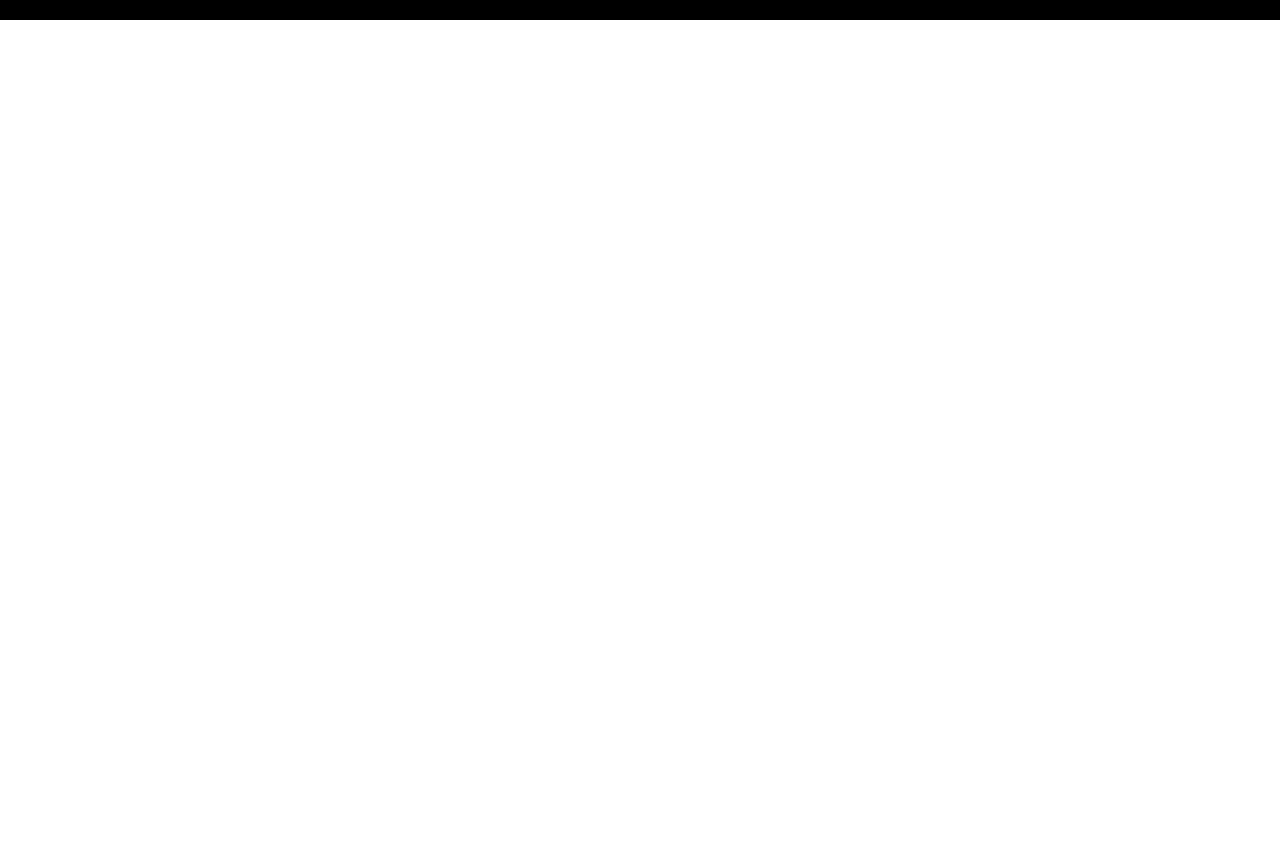
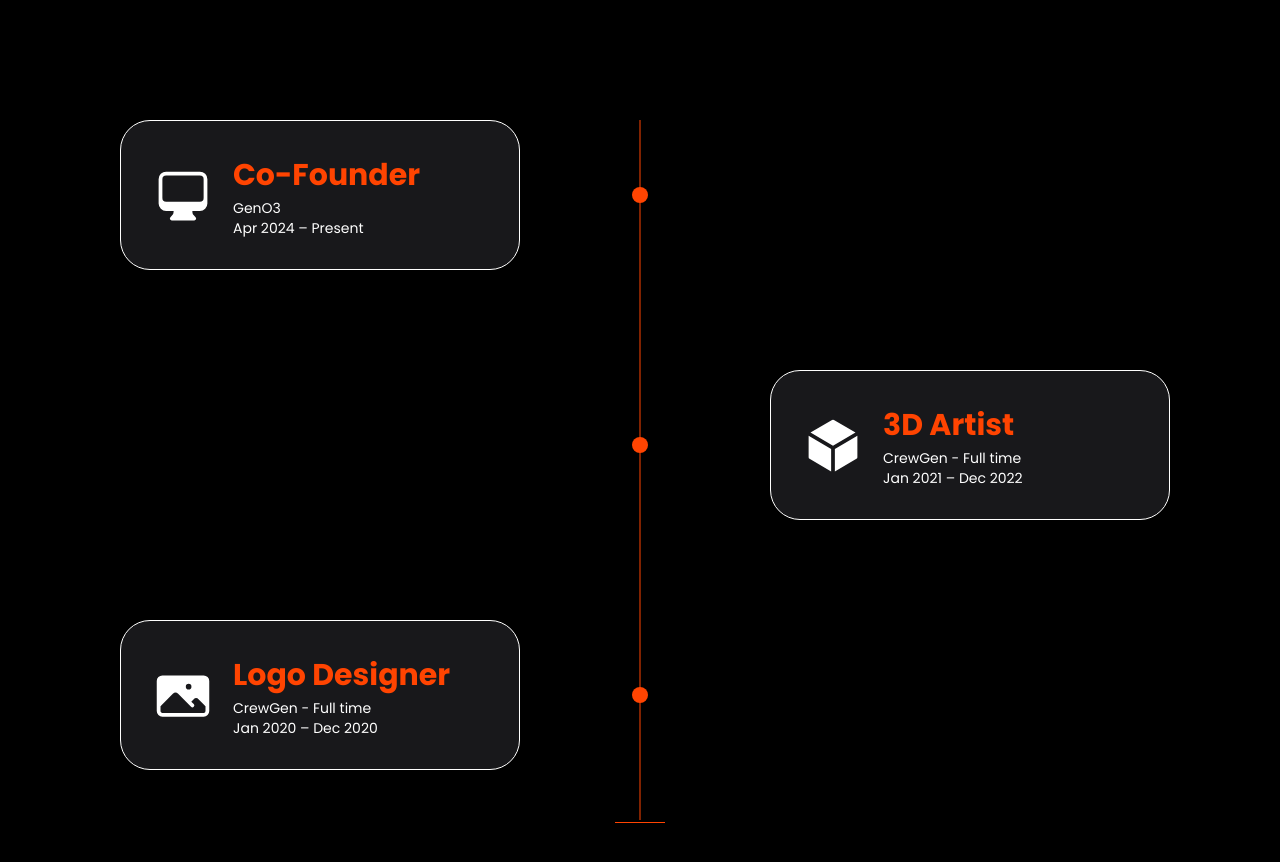
Before and after one commit to GihanSVND/Portfolio, a Next.js app: page / in a window 1280 px wide. Shown: the part 1800-2662 px from the top of the page. Before the commit the page ends 1820 px from the top, so only its background shows below. Built offline with nearby package versions, Linux system fonts and the light colour scheme.

Commit message:
Added the time line

```diff
--- a/app/page.tsx
+++ b/app/page.tsx
@@ -17,7 +17,7 @@
       <div className="flex flex-col justify-center items-center h-screen relative ">
 
         <div className="transform -translate-y-[-680px] z-40">
-          <svg className="animate-bounce w-6 h-6" xmlns="http://www.w3.org/2000/svg" fill="none" viewBox="0 0 24 24" stroke-width="1.5" stroke="currentColor">
+          <svg className="animate-bounce w-6 h-6" xmlns="http://www.w3.org/2000/svg" fill="none" viewBox="0 0 24 24" strokeWidth="1.5" stroke="currentColor">
             <path stroke-linecap="round" stroke-linejoin="round" d="m9 12.75 3 3m0 0 3-3m-3 3v-7.5M21 12a9 9 0 1 1-18 0 9 9 0 0 1 18 0Z" />
           </svg>
         </div>
@@ -43,7 +43,7 @@
 
 
       {/* New Section for Grid */}
-      <section className="w-full py-[200px] bg-black">
+      <div className="w-full py-[200px] bg-black">
 
         <div className="max-w-full mx-auto grid grid-cols-1 md:grid-cols-2 gap-2 px-4">
           {/* Left Column - Image */}
@@ -93,7 +93,91 @@
 
           </div>
         </div>
-      </section>
+      </div>
+      <div className="flex flex-col translate-y-[-120px] justify-center items-center relative ">
+        <h1 className={`${poppins5.className} absolute text-[200px] font-extrabold text-gray-300`}>
+            Time Line
+            <span className="text-[#FF4401]">.</span>
+          </h1>
+        </div>
+      <div>
+
+      <div className="relative flex flex-col items-center py-[100px]">
+      {/* Vertical Line */}
+      <div className="absolute w-[1px] bg-[#FF4401] h-[700px] left-1/2 transform -translate-x-1/2"></div>
+      <div className="absolute bottom-16 w-[50px] border-t-[1px] border-[#FF4401]  translate-y-[17px]"></div>
+
+      {/* Timeline Cards */}
+      <div className="space-y-[100px]">
+        {/* First card: Logo Designer */}
+        <div className="flex items-center w-full">
+        <div className="absolute w-4 h-4 bg-[#FF4401] rounded-full left-1/2 transform -translate-x-1/2"></div>
+          <div className="flex justify-start pr-10 translate-x-[-300px]">
+            <div className="bg-[#18181b] border-[1px] border-white text-white p-8 w-[400px] h-[150px]  rounded-[30px] shadow-lg">
+              <div className="flex items-center">
+              <svg xmlns="http://www.w3.org/2000/svg" viewBox="0 0 24 24" fill="currentColor" className="size-20 pr-5">
+                <path fill-rule="evenodd" d="M2.25 5.25a3 3 0 0 1 3-3h13.5a3 3 0 0 1 3 3V15a3 3 0 0 1-3 3h-3v.257c0 .597.237 1.17.659 1.591l.621.622a.75.75 0 0 1-.53 1.28h-9a.75.75 0 0 1-.53-1.28l.621-.622a2.25 2.25 0 0 0 .659-1.59V18h-3a3 3 0 0 1-3-3V5.25Zm1.5 0v7.5a1.5 1.5 0 0 0 1.5 1.5h13.5a1.5 1.5 0 0 0 1.5-1.5v-7.5a1.5 1.5 0 0 0-1.5-1.5H5.25a1.5 1.5 0 0 0-1.5 1.5Z" clip-rule="evenodd" />
+              </svg>
+
+                <div>
+                  <h3 className={`${poppins7.className} text-[30px] font-bold text-[#FF4401]`}>Co-Founder</h3>
+                  <p className={`${poppins4.className} text-sm`}>GenO3</p>
+                  <p className={`${poppins4.className} text-sm`}>Apr 2024 – Present</p>
+                </div>
+              </div>
+            </div>
+          </div>
+          <div className="w-1/2"></div> {/* Empty space for spacing */}
+        </div>
+
+        {/* Second card: 3D Artist */}
+        <div className="flex items-center w-full">
+        <div className="absolute w-4 h-4 bg-[#FF4401] rounded-full left-1/2 transform -translate-x-1/2"></div>
+          <div className="w-1/2"></div> {/* Empty space for spacing */}
+          <div className="flex justify-start pr-10 translate-x-[350px]">
+            <div className="bg-[#18181b] border-[1px] border-white text-white p-8 w-[400px] h-[150px]  rounded-[30px] shadow-lg">
+              <div className="flex items-center">
+              <svg xmlns="http://www.w3.org/2000/svg" viewBox="0 0 24 24" fill="currentColor" className="size-20 pr-5">
+                <path d="M12.378 1.602a.75.75 0 0 0-.756 0L3 6.632l9 5.25 9-5.25-8.622-5.03ZM21.75 7.93l-9 5.25v9l8.628-5.032a.75.75 0 0 0 .372-.648V7.93ZM11.25 22.18v-9l-9-5.25v8.57a.75.75 0 0 0 .372.648l8.628 5.033Z" />
+              </svg>
+
+
+                <div>
+                  <h3 className={`${poppins7.className} text-[30px] font-bold text-[#FF4401]`}>3D Artist</h3>
+                  <p className={`${poppins4.className} text-sm`}> CrewGen - Full time </p>
+                  <p className={`${poppins4.className} text-sm`}>Jan 2021 – Dec 2022</p>
+                </div>
+              </div>
+            </div>
+          </div>
+        </div>
+
+        {/* Third card: Co-Founder */}
+        <div className="flex items-center w-full">
+        <div className="absolute w-4 h-4 bg-[#FF4401] rounded-full left-1/2 transform -translate-x-1/2"></div>
+          <div className="flex justify-start pr-10 translate-x-[-300px]">
+            <div className="bg-[#18181b] border-[1px] border-white text-white p-8 w-[400px] h-[150px]  rounded-[30px] shadow-lg">
+              <div className="flex items-center">
+              <svg xmlns="http://www.w3.org/2000/svg" viewBox="0 0 24 24" fill="currentColor" className="size-20 pr-5">
+  <path fill-rule="evenodd" d="M1.5 6a2.25 2.25 0 0 1 2.25-2.25h16.5A2.25 2.25 0 0 1 22.5 6v12a2.25 2.25 0 0 1-2.25 2.25H3.75A2.25 2.25 0 0 1 1.5 18V6ZM3 16.06V18c0 .414.336.75.75.75h16.5A.75.75 0 0 0 21 18v-1.94l-2.69-2.689a1.5 1.5 0 0 0-2.12 0l-.88.879.97.97a.75.75 0 1 1-1.06 1.06l-5.16-5.159a1.5 1.5 0 0 0-2.12 0L3 16.061Zm10.125-7.81a1.125 1.125 0 1 1 2.25 0 1.125 1.125 0 0 1-2.25 0Z" clip-rule="evenodd" />
+</svg>
+
+
+                <div>
+                  <h3 className={`${poppins7.className} text-[30px] font-bold text-[#FF4401]`}>Logo Designer</h3>
+                  <p className={`${poppins4.className} text-sm`}>CrewGen - Full time</p>
+                  <p className={`${poppins4.className} text-sm`}>Jan 2020 – Dec 2020</p>
+                </div>
+              </div>
+            </div>
+          </div>
+          <div className="w-1/2"></div> {/* Empty space for spacing */}
+        </div>
+      </div>
+    </div>
+
+      </div>
+
     </div>
     </body>
   );
```
